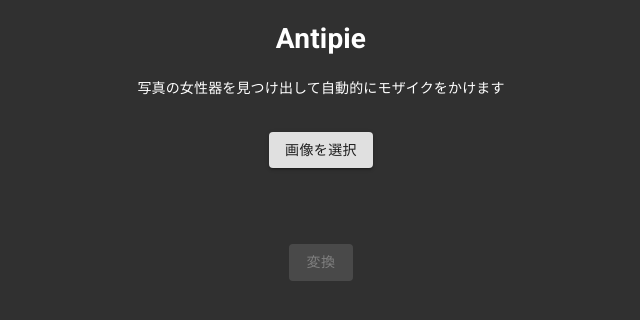
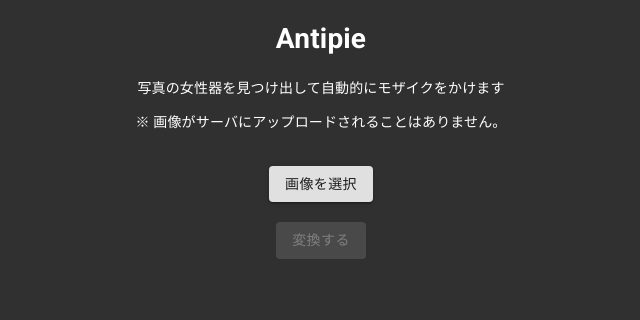
Before and after one commit to sapuri/antipie, a React (Create React App) app: page / in a window 1280 px wide. Shown: the top 320 px of the page, without its empty margins (319-959 px from the left). Built offline with nearby package versions, Linux system fonts and the light colour scheme.

Commit message:
implement mvp

```diff
--- a/package.json
+++ b/package.json
@@ -4,6 +4,7 @@
   "private": true,
   "dependencies": {
     "@material-ui/core": "^4.11.2",
+    "@material-ui/styles": "^4.11.2",
     "@tensorflow/tfjs": "^2.7.0",
     "@tensorflow/tfjs-automl": "^1.0.0",
     "@tensorflow/tfjs-backend-wasm": "^2.7.0",
--- a/src/App.tsx
+++ b/src/App.tsx
@@ -1,116 +1,16 @@
-import React, { FC, useState } from 'react';
-import { loadObjectDetection } from '@tensorflow/tfjs-automl';
+import React, { FC } from 'react';
 import '@tensorflow/tfjs-backend-cpu';
-import Jimp from 'jimp';
-import { Backdrop, CircularProgress, unstable_createMuiStrictModeTheme, CssBaseline, makeStyles, ThemeProvider } from '@material-ui/core';
-import Button from '@material-ui/core/Button';
-import { pink } from '@material-ui/core/colors';
+import { ThemeProvider } from '@material-ui/core/styles';
+import CssBaseline from '@material-ui/core/CssBaseline';
+import { theme } from './styles/theme';
+import { Content } from './components/Content';
 import './App.css';
 
-const modelUrl = '/model/model.json';
-
-const theme = unstable_createMuiStrictModeTheme({
-  palette: {
-    type: 'dark',
-    primary: pink,
-  },
-});
-
-const useStyles = makeStyles((theme) => ({
-  backdrop: {
-    zIndex: theme.zIndex.drawer + 1,
-    color: '#fff',
-  },
-}));
-
-async function detect(img: HTMLImageElement) {
-  const model = await loadObjectDetection(modelUrl);
-  const options = { score: 0.5, iou: 0.5, topk: 20 };
-  return await model.detect(img, options);
-}
-
-const convert = async (imgUrl: string, x: number, y: number, w: number, h: number) => {
-  const j = await Jimp.read(imgUrl);
-  const v = await Jimp.read(imgUrl);
-  const cropped = await v.crop(x, y, w, h).scale(0.1).scale(10);
-  return await j.blit(cropped, x, y, 0, 0, w, h).getBase64Async(Jimp.MIME_JPEG);
-};
-
 const App: FC = () => {
-  const classes = useStyles();
-
-  const [srcImg, setSrcImg] = useState('');
-  const [dstImg, setDstImg] = useState('');
-  const [loading, setLoading] = useState(false);
-
-  const handleChangeFile = (e: React.ChangeEvent<HTMLInputElement>) => {
-    const createObjectURL = (window.URL || window.webkitURL).createObjectURL;
-    const files = e.target.files;
-    if (!files || files.length === 0) {
-      return;
-    }
-    const imageURL = createObjectURL(files[0]);
-    setSrcImg(imageURL);
-  };
-
-  const handleClick = async (imgSrc: string) => {
-    setLoading(true);
-
-    const img = new Image();
-    img.src = imgSrc;
-
-    const res = await detect(img).catch((e) => {
-      console.error('failed to detect:', e);
-      setLoading(false);
-      return;
-    });
-
-    if (!res || res[0] === undefined) {
-      console.log('cannot find pie');
-      setLoading(false);
-      return;
-    }
-
-    const box = res[0].box;
-    const converted = await convert(imgSrc, box.left, box.top, box.width, box.height).catch((e) => {
-      console.error('failed to convert image:', e);
-      setLoading(false);
-      return;
-    });
-
-    if (!converted) {
-      setLoading(false);
-      return;
-    }
-
-    setDstImg(converted);
-    setLoading(false);
-  };
-
   return (
     <ThemeProvider theme={theme}>
       <CssBaseline />
-      <div className="App">
-        <h1>Antipie</h1>
-        <p>写真の女性器を見つけ出して自動的にモザイクをかけます</p>
-        <br />
-        <Button variant="contained" component="label">
-          画像を選択
-          <input type="file" hidden onChange={handleChangeFile} />
-        </Button>
-        <div className="photo">
-          <img src={srcImg} alt="" />
-        </div>
-        <Button variant="contained" color="primary" disabled={!srcImg} onClick={() => handleClick(srcImg)}>
-          変換
-        </Button>
-        <div className="photo">
-          <img src={dstImg} alt="" />
-        </div>
-        <Backdrop className={classes.backdrop} open={loading}>
-          <CircularProgress color="inherit" />
-        </Backdrop>
-      </div>
+      <Content />
     </ThemeProvider>
   );
 };
--- /dev/null
+++ b/src/components/Backdrop.tsx
@@ -0,0 +1,17 @@
+import { ComponentProps, FC } from 'react';
+import { default as MuiBackdrop } from '@material-ui/core/Backdrop';
+import { makeStyles } from '@material-ui/core/styles';
+
+type Props = ComponentProps<typeof MuiBackdrop>;
+
+const useStyles = makeStyles((theme) => ({
+  backdrop: {
+    zIndex: theme.zIndex.drawer + 1,
+    color: '#fff',
+  },
+}));
+
+export const Backdrop: FC<Props> = (props) => {
+  const classes = useStyles();
+  return <MuiBackdrop className={classes.backdrop} {...props} />;
+};
--- /dev/null
+++ b/src/components/Content.tsx
@@ -0,0 +1,103 @@
+import React, { FC, useState } from 'react';
+import Button from '@material-ui/core/Button';
+import { Photo } from './Photo';
+import { ErrorText } from './ErrorText';
+import { Backdrop } from './Backdrop';
+import CircularProgress from '@material-ui/core/CircularProgress';
+import { loadObjectDetection } from '@tensorflow/tfjs-automl';
+import Jimp from 'jimp';
+
+const modelUrl = '/model/model.json';
+
+const detect = async (img: HTMLImageElement) => {
+  const model = await loadObjectDetection(modelUrl);
+  const options = { score: 0.5, iou: 0.5, topk: 20 };
+  return await model.detect(img, options);
+};
+
+const convert = async (imgUrl: string, x: number, y: number, w: number, h: number) => {
+  const j = await Jimp.read(imgUrl);
+  const v = await Jimp.read(imgUrl);
+  const cropped = await v.crop(x, y, w, h).scale(0.1).scale(10);
+  return await j.blit(cropped, x, y, 0, 0, w, h).getBase64Async(Jimp.MIME_JPEG);
+};
+
+export const Content: FC = () => {
+  const [srcImg, setSrcImg] = useState('');
+  const [dstImg, setDstImg] = useState('');
+  const [loading, setLoading] = useState(false);
+  const [errorText, setErrorText] = useState('');
+
+  const handleChangeFile = (e: React.ChangeEvent<HTMLInputElement>) => {
+    const createObjectURL = (window.URL || window.webkitURL).createObjectURL;
+    const files = e.target.files;
+    if (!files || files.length === 0) {
+      return;
+    }
+    const imageURL = createObjectURL(files[0]);
+    setSrcImg(imageURL);
+  };
+
+  const handleClick = async (imgSrc: string) => {
+    setLoading(true);
+    setErrorText('');
+
+    const img = new Image();
+    img.src = imgSrc;
+
+    const res = await detect(img).catch(() => {
+      setLoading(false);
+      setErrorText('検出に失敗しました');
+      return;
+    });
+
+    if (!res || res[0] === undefined) {
+      setLoading(false);
+      setErrorText('女性器を見つけられませんでした');
+      return;
+    }
+
+    const box = res[0].box;
+    const converted = await convert(imgSrc, box.left, box.top, box.width, box.height).catch(() => {
+      setLoading(false);
+      setErrorText('画像の変換に失敗しました');
+      return;
+    });
+
+    if (!converted) {
+      setLoading(false);
+      return;
+    }
+
+    setDstImg(converted);
+    setLoading(false);
+  };
+
+  return (
+    <div className="App">
+      <h1>Antipie</h1>
+      <p>写真の女性器を見つけ出して自動的にモザイクをかけます</p>
+      <p>※ 画像がサーバにアップロードされることはありません。</p>
+      <br />
+
+      <Button variant="contained" component="label">
+        画像を選択
+        <input type="file" hidden onChange={handleChangeFile} />
+      </Button>
+
+      <Photo src={srcImg} />
+
+      <ErrorText msg={errorText} />
+
+      <Button variant="contained" color="primary" disabled={!srcImg} onClick={() => handleClick(srcImg)}>
+        変換する
+      </Button>
+
+      <Photo src={dstImg} />
+
+      <Backdrop open={loading}>
+        <CircularProgress color="inherit" />
+      </Backdrop>
+    </div>
+  );
+};
--- /dev/null
+++ b/src/components/ErrorText.tsx
@@ -0,0 +1,12 @@
+import React from 'react';
+
+type Props = {
+  msg: string;
+};
+
+export const ErrorText: React.FC<Props> = (props) => {
+  if (!props.msg) {
+    return null;
+  }
+  return <p className="error">{props.msg} 😓</p>;
+};
--- /dev/null
+++ b/src/components/Photo.tsx
@@ -0,0 +1,21 @@
+import React from 'react';
+
+type Props = {
+  src: string;
+};
+
+export const Photo: React.FC<Props> = (props) => {
+  if (!props.src) {
+    return (
+      <span>
+        <br />
+        <br />
+      </span>
+    );
+  }
+  return (
+    <div className="photo">
+      <img src={props.src} alt="" />
+    </div>
+  );
+};
--- a/src/index.tsx
+++ b/src/index.tsx
@@ -11,7 +11,4 @@ ReactDOM.render(
   document.getElementById('root'),
 );
 
-// If you want to start measuring performance in your app, pass a function
-// to log results (for example: reportWebVitals(console.log))
-// or send to an analytics endpoint. Learn more: https://bit.ly/CRA-vitals
 reportWebVitals();
--- /dev/null
+++ b/src/styles/theme.ts
@@ -0,0 +1,9 @@
+import { unstable_createMuiStrictModeTheme } from '@material-ui/core';
+import { pink } from '@material-ui/core/colors';
+
+export const theme = unstable_createMuiStrictModeTheme({
+  palette: {
+    type: 'dark',
+    primary: pink,
+  },
+});
```
